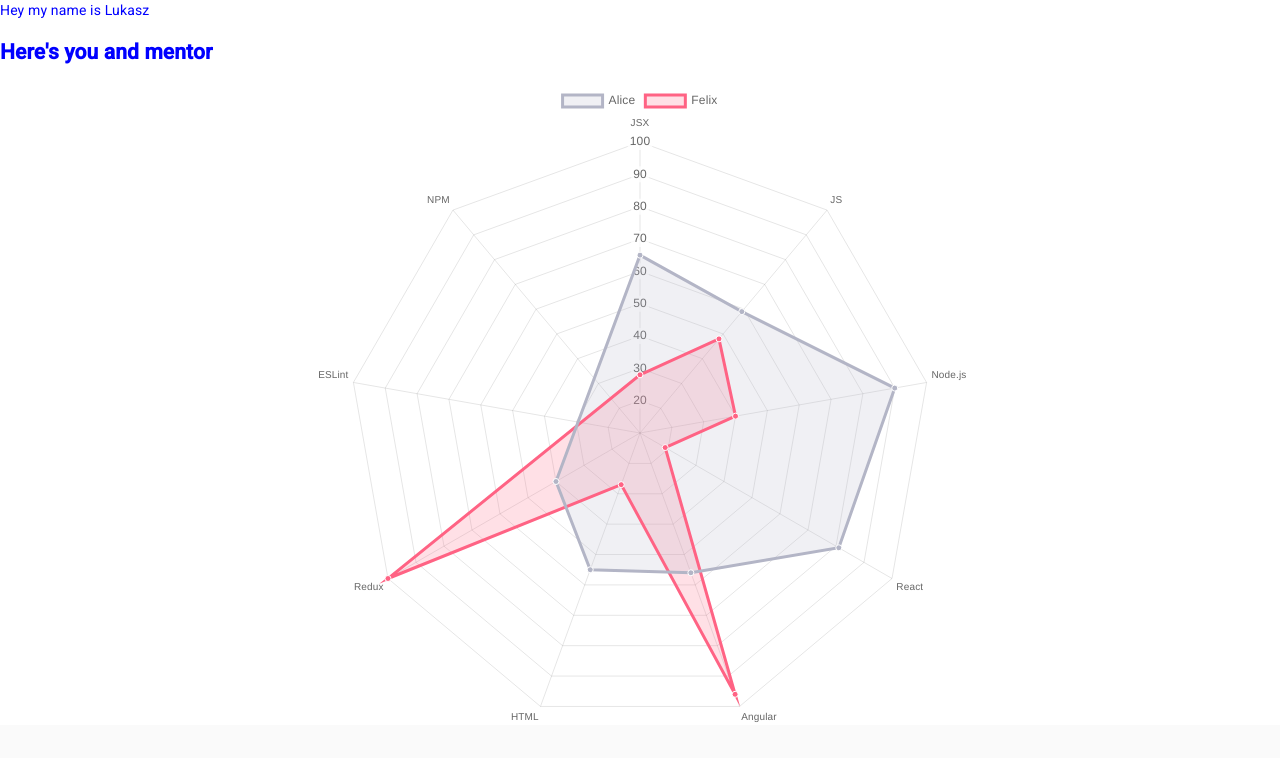
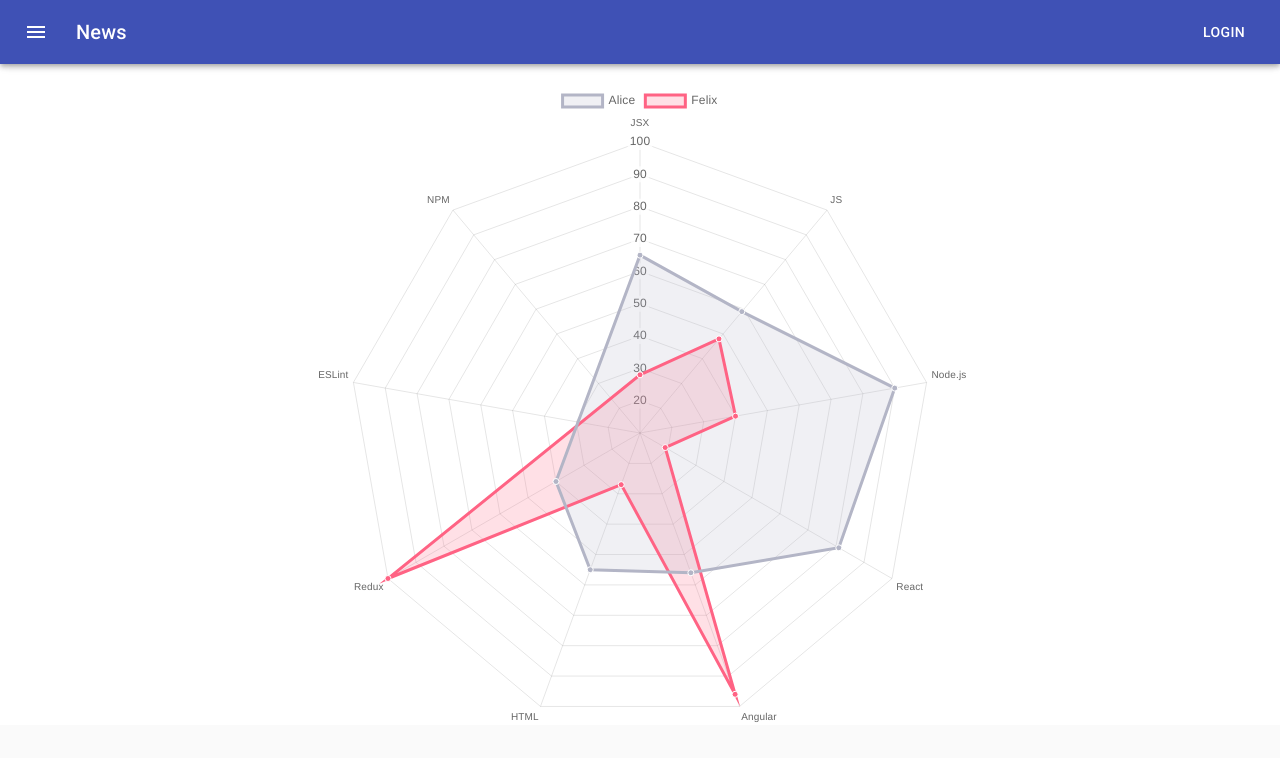
Before and after one commit to flalom/tropic-thunder, a Next.js app in the folder frontend/thunderquiz/: page /mentorProfile in a window 1280 px wide. Shown: the top 758 px of the page. Built offline with nearby package versions, Linux system fonts and the light colour scheme.

Commit message:
add some material-ui magic navbar, needs to be added to all pages

```diff
--- a/frontend/thunderquiz/pages/mentorProfile.js
+++ b/frontend/thunderquiz/pages/mentorProfile.js
@@ -1,12 +1,31 @@
 import React from 'react'
 import styled from 'styled-components'
 import {Radar} from 'react-chartjs-2'
+
+import { makeStyles } from '@material-ui/core/styles'
+import AppBar from '@material-ui/core/AppBar'
+import Button from '@material-ui/core/Button'
+import Toolbar from '@material-ui/core/Toolbar'
+import IconButton from '@material-ui/core/IconButton'
+import MenuIcon from '@material-ui/icons/Menu'
+import Typography from '@material-ui/core/Typography'
 
 const MentorProfile = styled.div`
   background-color: white;
   color: blue;
 `
 
+const useStyles = makeStyles(theme => ({
+  root: {
+    flexGrow: 1,
+  },
+  menuButton: {
+    marginRight: theme.spacing(2),
+  },
+  title: {
+    flexGrow: 1,
+  },
+}));
 // Alice is first mentor
 // Bob is second mentor
 // Felix is treainie
@@ -37,8 +56,20 @@ const data = {
   ]
 }
 
-export default props =>
-  <MentorProfile>
+export default props =>{
+  const classes = useStyles();
+ return   <MentorProfile>
+  <AppBar>
+    <Toolbar>
+    <IconButton edge="start" className={classes.menuButton} color="inherit" aria-label="menu">
+      <MenuIcon />
+    </IconButton>
+    <Typography variant="h6" className={classes.title}>
+      News
+    </Typography>
+    <Button color="inherit">Login</Button>
+  </Toolbar>
+  </AppBar>
       Hey my name is Lukasz
 
       <div>
@@ -46,3 +77,4 @@ export default props =>
         <Radar data={data} />
       </div>
     </MentorProfile>
+}
```
Lines whose indentation alone changed are shown as unchanged.
